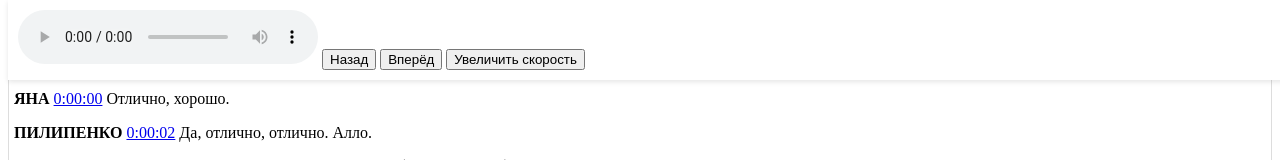
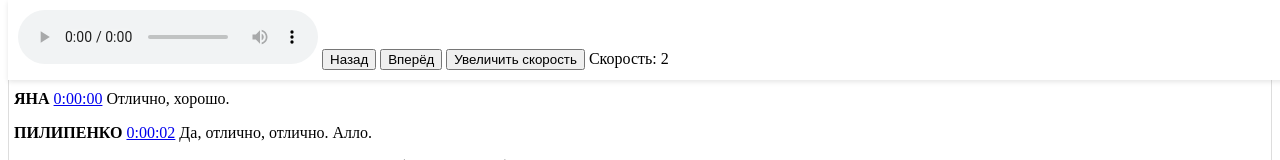
Before and after one commit to IgorGeraskin22/transribe, a plain HTML site: page index.html in a window 1280 px wide. Both pictures are taken after a click on the button "Увеличить скорость". Shown: the top 160 px of the page. Drawn offline with Linux system fonts and the light colour scheme.

Commit message:
Update index.html

```diff
--- a/index.html
+++ b/index.html
@@ -35,7 +35,9 @@
         <button onclick="skip(-2)">Назад</button>
         <button onclick="skip(2)">Вперёд</button>
         <button onclick="increasePlaybackSpeed()">Увеличить скорость</button>
+        <span id="speedIndicator">Скорость: 1</span>
     </div>
+
 
     <div id="audioContent">
         <div class="editable" contenteditable="true" id="editableText">
@@ -44,8 +46,7 @@
 
 
 
-
-			 <p></p>
+			<p></p>
 <p><span style="color: 000000; font-weight: bold;"><span class="name1">ЯНА</span></span> <a href="javascript:void(0);" onclick="jumpToTime(0)">0:00:00</a>  Отлично, хорошо.</p>
 <p><span style="color: 000000; font-weight: bold;"><span class="name1">ПИЛИПЕНКО</span></span>  <a href="javascript:void(0);" onclick="jumpToTime(2)">0:00:02</a>  Да, отлично, отлично. Алло.</p>
 <p><span style="color: 000000; font-weight: bold;"><span class="name1">ЯНА</span></span> <a href="javascript:void(0);" onclick="jumpToTime(4)">0:00:04</a>  Да, да, да, у меня что-то сегодня скайп вообще еле-еле работает. Я уже его переустанавливала раза три.</p>
@@ -173,6 +174,7 @@
 
 
 
+
         </div>
         <button onclick="saveContent()">Сохранить</button>
     </div>
@@ -180,6 +182,7 @@
     <script>
         const audioPlayer = document.getElementById('audioPlayer');
         const editableText = document.getElementById('editableText');
+        const speedIndicator = document.getElementById('speedIndicator');
         let playbackSpeed = 1;
 
         function skip(time) {
@@ -189,6 +192,7 @@
         function increasePlaybackSpeed() {
             playbackSpeed += 1;
             audioPlayer.playbackRate = playbackSpeed;
+            speedIndicator.textContent = `Скорость: ${playbackSpeed}`;
         }
 
         function jumpToTime(seconds) {
```
